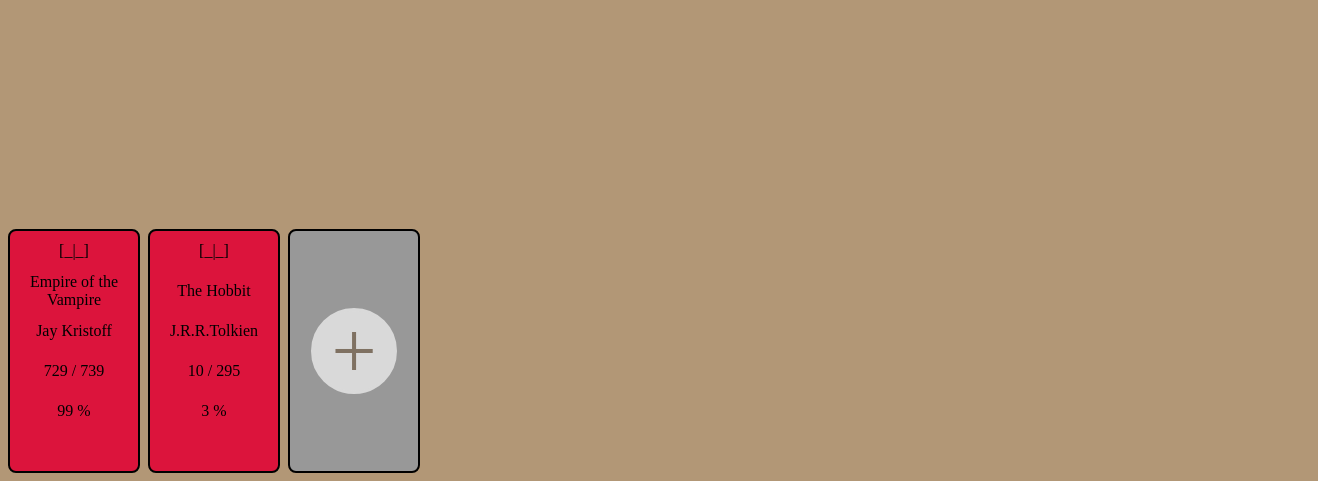
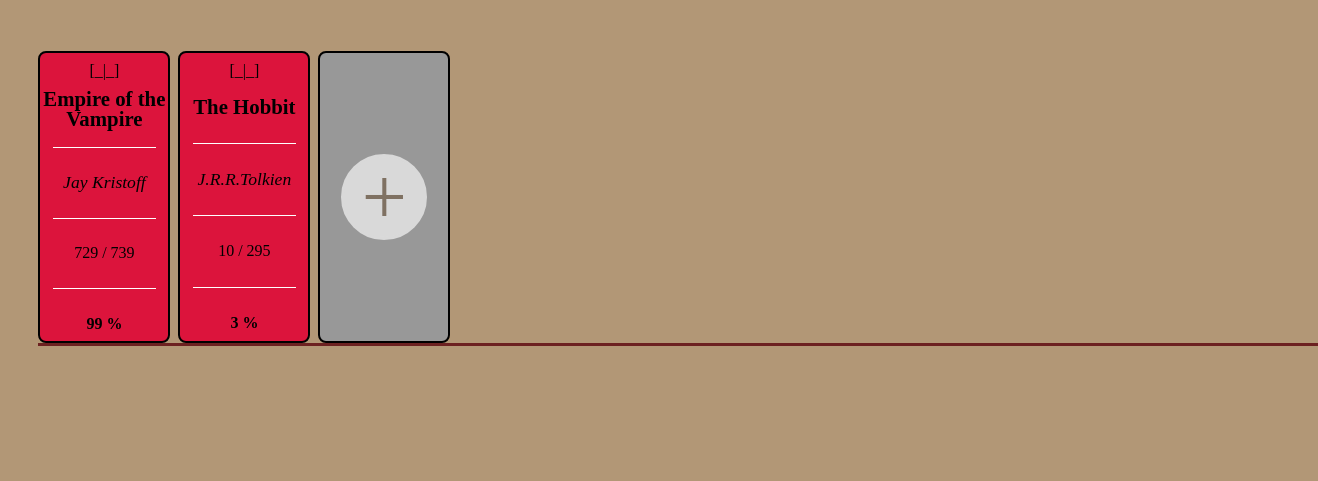
Before and after one commit to BlurryQ/library, a plain HTML site: page index.html in a window 1280 px wide. Shown: the part 374-855 px from the top of the page, 1318 px wide, since content can reach past the window. After the commit the page ends 800 px from the top, so only its background shows below. Drawn offline with Linux system fonts and the light colour scheme.

Commit message:
Improved style on books

```diff
--- a/index.html
+++ b/index.html
@@ -13,6 +13,7 @@
 </head>
 <body>
     <form id="new-book-form" class="form" action="" method="post">
+        <button type="button" id="close">X</button>
         <label for="title">Book Title:</label>
         <input type="text" name="title" id="title">
         <label for="author">Author:</label>
@@ -27,9 +28,6 @@
         </div>
         <button type="button" id="save">Save</button>
     </form>
-    <div class="library" id="library">
-        <div class="display" id="display"></div>
-    </div>
     <div class="intro">
         <div class="welcome">Welcome to</div>
         <div class="library">Your Library</div>
--- a/script.js
+++ b/script.js
@@ -33,6 +33,7 @@ PAGES = document.getElementById("pages"),
 PAGES_READ = document.getElementById("pagesRead"),
 FINISHED = document.getElementById("finished"),
 SAVE = document.getElementById("save"),
+CLOSE = document.getElementById("close"),
 DISPLAY = document.getElementById("display")
 
 console.table(myLibrary)
@@ -83,6 +84,10 @@ SAVE.addEventListener("click", () => {
     FORM.style.display = "none"
 })
 
+CLOSE.addEventListener("click", () => {
+    FORM.style.display = "none"
+})
+
 function checkForm() {
     if(TITLE.value !== ""
         && AUTHOR.value !== ""
@@ -129,12 +134,22 @@ function updateDisplay(library) {
         newBook.appendChild(readIcon)
 
         title = document.createElement("div")
+        title.classList.add("title")
         title.textContent = library[book].title
         newBook.appendChild(title)
 
+        line1 = document.createElement("div")
+        line1.classList.add("line")
+        newBook.appendChild(line1)
+
         author = document.createElement("div")
+        author.classList.add("author")
         author.textContent = library[book].author
         newBook.appendChild(author)
+
+        line2 = document.createElement("div")
+        line2.classList.add("line")
+        newBook.appendChild(line2)
 
         pagesProgress = document.createElement("div");
         const PAGES_READ = library[book].pagesRead,
@@ -142,7 +157,12 @@ function updateDisplay(library) {
         pagesProgress.textContent = `${PAGES_READ} / ${TOTAL_PAGES}`
         newBook.appendChild(pagesProgress)
 
+        line3 = document.createElement("div")
+        line3.classList.add("line")
+        newBook.appendChild(line3)
+
         percentageComplete = document.createElement("div");
+        percentageComplete.classList.add("percentage")
         const PERCENT_COMPLETE = (PAGES_READ / TOTAL_PAGES) * 100
         percentageComplete.textContent = `${Math.round(PERCENT_COMPLETE)} %`
         newBook.appendChild(percentageComplete)
--- a/style.css
+++ b/style.css
@@ -1,3 +1,54 @@
+/* http://meyerweb.com/eric/tools/css/reset/
+   v2.0 | 20110126
+   License: none (public domain)
+*/
+
+html, body, div, span, applet, object, iframe,
+h1, h2, h3, h4, h5, h6, p, blockquote, pre,
+a, abbr, acronym, address, big, cite, code,
+del, dfn, em, img, ins, kbd, q, s, samp,
+small, strike, strong, sub, sup, tt, var,
+b, u, i, center,
+dl, dt, dd, ol, ul, li,
+fieldset, form, label, legend,
+table, caption, tbody, tfoot, thead, tr, th, td,
+article, aside, canvas, details, embed,
+figure, figcaption, footer, header, hgroup,
+menu, nav, output, ruby, section, summary,
+time, mark, audio, video {
+	margin: 0;
+	padding: 0;
+	border: 0;
+	font-size: 100%;
+	font: inherit;
+	vertical-align: baseline;
+}
+/* HTML5 display-role reset for older browsers */
+article, aside, details, figcaption, figure,
+footer, header, hgroup, menu, nav, section {
+	display: block;
+}
+body {
+	line-height: 1;
+}
+ol, ul {
+	list-style: none;
+}
+blockquote, q {
+	quotes: none;
+}
+blockquote:before, blockquote:after,
+q:before, q:after {
+	content: '';
+	content: none;
+}
+table {
+	border-collapse: collapse;
+	border-spacing: 0;
+}
+
+/* CODE STARTS HERE */
+
 :root {
 
 }
@@ -22,7 +73,7 @@ html {
 .form {
     position: absolute;
     left: 40%;
-    top: 50%;
+    top: 40%;
     display: flex;
     flex-direction: column;
     width: 20rem;
@@ -37,7 +88,18 @@ html {
     align-self: center;
 }
 
+#close {
+    display: flex;
+    width: 1rem;
+    align-self: flex-end;
+    justify-content: center;
+    background-color: var(--form-backgroud);
+    border-radius: 0.4rem;
+    border: 1px solid white;
+}
+
 .intro {
+    margin-top: 3rem;
     display: grid;
     grid-template-columns: 1fr;
     grid-template-rows: 1fr;
@@ -61,21 +123,26 @@ html {
 .shelf {
     display: grid;
     width: 100vw;
-/*     border-bottom: 3px solid #6C2121; */
+    border-bottom: 3px solid #6C2121;
     grid: 1fr / repeat(10, 1fr);
     align-items: start;
     gap: 0.5rem;
+    margin: 3vw;
+}
+
+.new-book ,
+.book {
+    height: clamp(10rem, 38vh, 18rem); /* 100px / 130px*/
+    width: clamp(6rem, 10vw, 8rem); /* 240px / 170px*/
+    border-radius: 0.5rem;
+    border: 2px solid black;
+    align-items: center;
 }
 
 .new-book {
     background-color: var(--form-backgroud);
-    height: clamp(10rem, 38vh, 15rem); /* 100px / 130px*/
-    width: clamp(6rem, 10vw, 8rem); /* 240px / 170px*/
-    border-radius: 0.5rem;
-    border: 2px solid black;
     display: flex;
     justify-content: center;
-    align-items: center;
 }
 
 .add-new-book {
@@ -93,13 +160,32 @@ html {
 
 .book {
     background-color: crimson;
-    height: clamp(10rem, 38vh, 15rem); /* 100px / 130px*/
-    width: clamp(6rem, 10vw, 8rem); /* 240px / 170px*/
-    border-radius: 0.5rem;
-    border: 2px solid black;
-
     display: grid;
-    grid: repeat(6, 1fr) / 1fr;
-    align-items: center;
+    grid: repeat(8, 1fr) / 1fr;
     text-align: center;
 }
+
+.title {
+    font-weight: bolder;
+    font-size: 1.3rem;
+}
+
+.author {
+    font-style: italic;
+    font-size: 1.1rem;
+}
+
+/* .read {
+
+} */
+
+.percentage {
+    font-weight: bold;
+}
+
+.line {
+    position: relative;
+    border-bottom: 1px solid white;
+    left: 10%;
+    width: 80%;
+}
```
